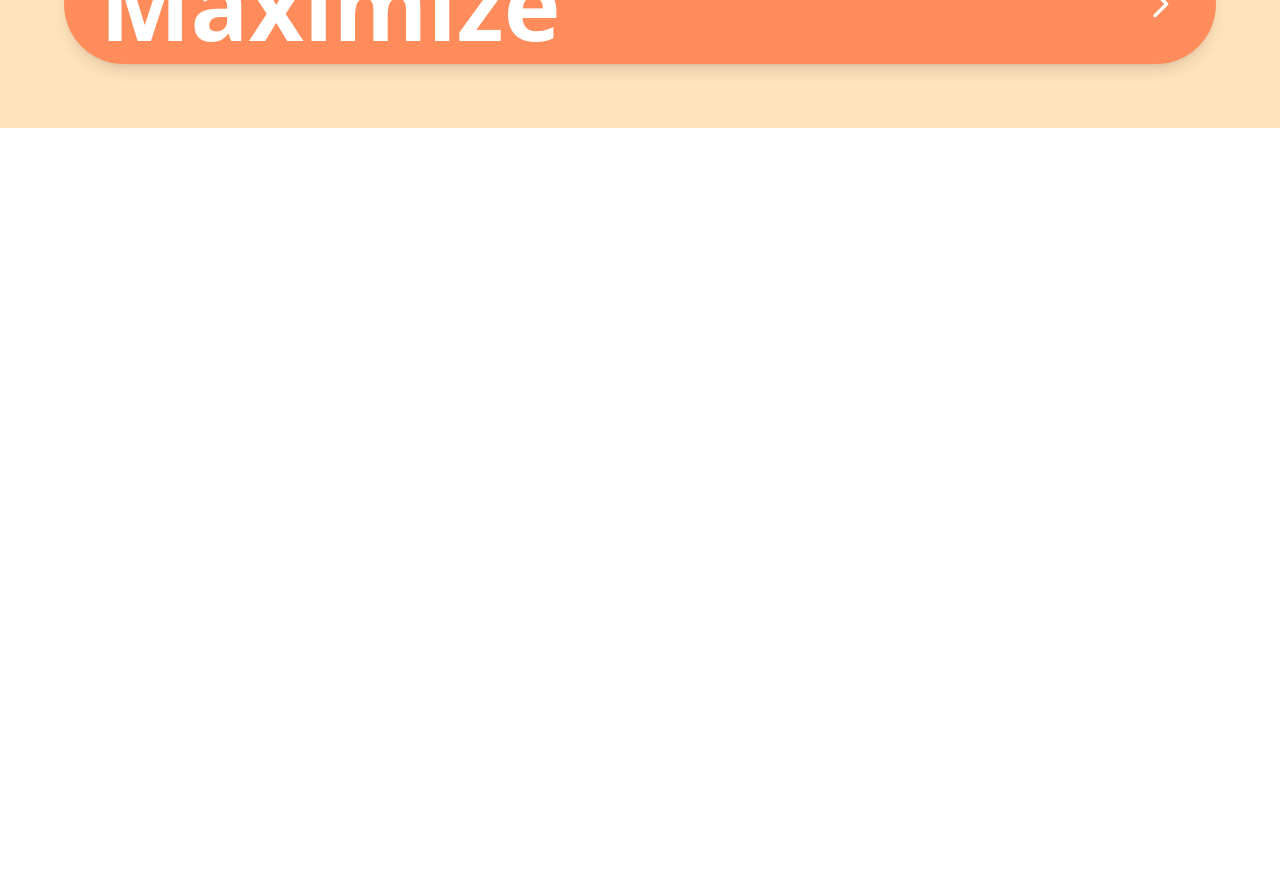
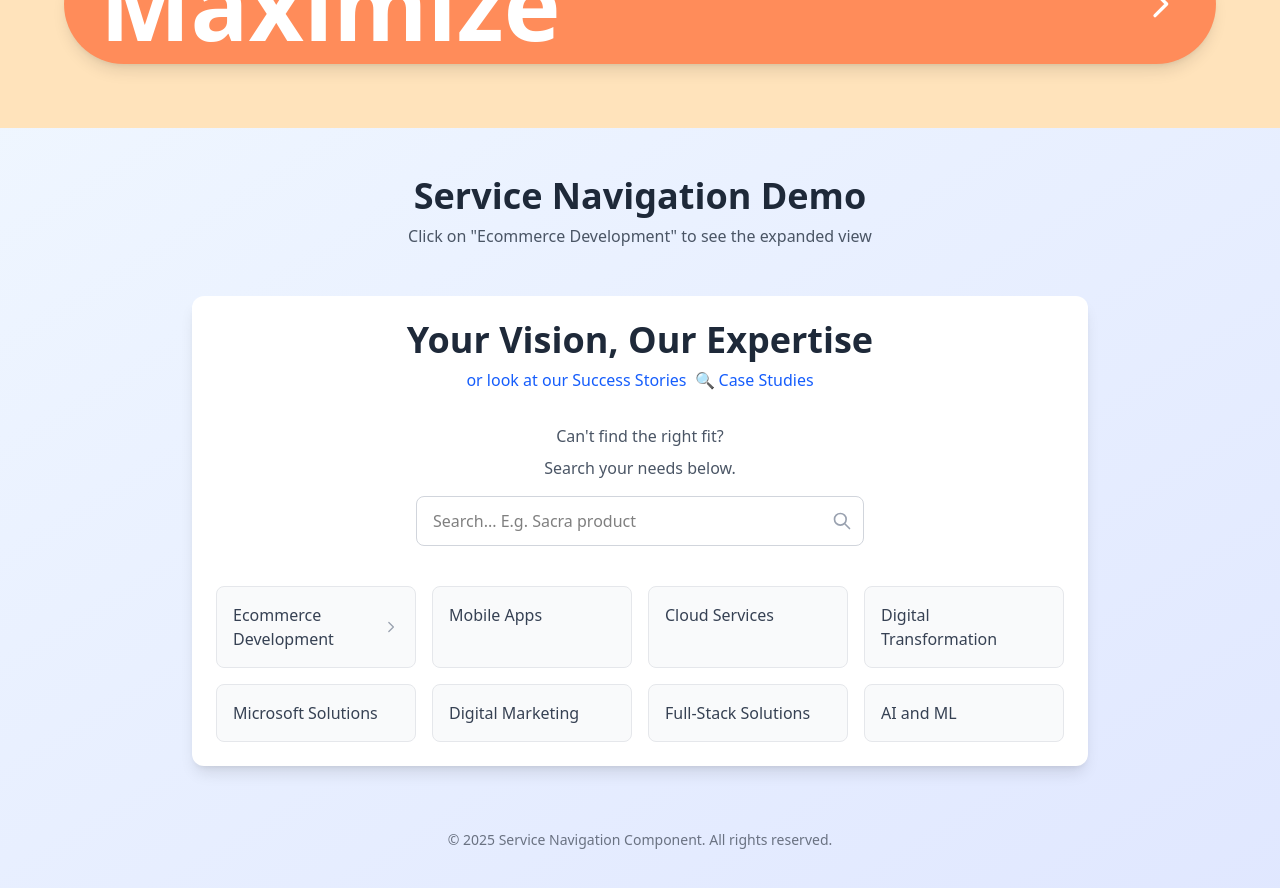
Before and after one commit to rajeev-the/SiteKaro, a React (Vite) app: page / in a window 1280 px wide. Shown: the part 1620-2508 px from the top of the page. Before the commit the page ends 1748 px from the top, so only its background shows below. Built offline with nearby package versions, Linux system fonts and the light colour scheme.

Commit message:
first commit

```diff
--- a/src/App.jsx
+++ b/src/App.jsx
@@ -5,6 +5,7 @@ import HeaderNavbar from './components/HeaderNavbar'
 import TopHeader from './components/TopHeader'
 import HeroSection from './components/HeroSection'
 import SectionHome2 from './components/SectionHome2'
+import ExpertiseSection from './components/ExpertiseSection'
 
 const App = () => {
   return (
@@ -25,6 +26,22 @@ const App = () => {
        <SectionHome2/>
       </div>
 
+        <div className="min-h-screen bg-gradient-to-br from-blue-50 to-indigo-100 py-12 px-4">
+      <div className="max-w-5xl mx-auto">
+        <header className="text-center mb-12">
+          <h1 className="text-4xl font-bold text-gray-800 mb-2">Service Navigation Demo</h1>
+          <p className="text-gray-600">Click on "Ecommerce Development" to see the expanded view</p>
+        </header>
+
+         <ExpertiseSection/>
+
+        <footer className="mt-16 text-center text-gray-500 text-sm">
+          <p>© 2025 Service Navigation Component. All rights reserved.</p>
+        </footer>
+      </div>
+    </div>
+
+
     </div>
 
   )
--- /dev/null
+++ b/src/components/ExpertiseSection.jsx
@@ -0,0 +1,190 @@
+import React,{useState} from 'react'
+
+const ExpertiseSection = () => {
+ const [expandedService, setExpandedService] = useState(null);
+  const [searchQuery, setSearchQuery] = useState('');
+
+  // Top-level services data
+  const topLevelServices = [
+    { id: 'ecommerce', name: 'Ecommerce Development' },
+    { id: 'mobile', name: 'Mobile Apps' },
+    { id: 'cloud', name: 'Cloud Services' },
+    { id: 'digital', name: 'Digital Transformation' },
+    { id: 'microsoft', name: 'Microsoft Solutions' },
+    { id: 'marketing', name: 'Digital Marketing' },
+    { id: 'fullstack', name: 'Full-Stack Solutions' },
+    { id: 'ai', name: 'AI and ML' },
+  ];
+
+  // Ecommerce subservices data
+  const ecommerceSubServices = [
+    "Adobe Commerce Development",
+    "Magento Development",
+    "Shopify Development",
+    "Adobe Experience Manager",
+    "Odoo ERP Development",
+    "BigCommerce Development",
+    "WooCommerce Development",
+    "CRM for Commerce",
+    "Adobe Analytics",
+    "Adobe Target",
+    "Mobile Commerce",
+    "Adobe Workfront",
+    "Adobe Optimizer",
+    "Adobe Commerce Cloud",
+    "Hyvä Theme Development"
+  ];
+
+  // Filter services based on search query
+  const filteredTopServices = topLevelServices.filter(service =>
+    service.name.toLowerCase().includes(searchQuery.toLowerCase())
+  );
+
+  const filteredSubServices = ecommerceSubServices.filter(service =>
+    service.toLowerCase().includes(searchQuery.toLowerCase())
+  );
+
+  const handleServiceClick = (serviceId) => {
+    if (serviceId === 'ecommerce') {
+      setExpandedService(serviceId);
+    } else {
+      // For other services, you could implement different behaviors
+      setExpandedService(null);
+      alert(`Navigating to ${serviceId} services`);
+    }
+  };
+
+  const handleBackClick = () => {
+    setExpandedService(null);
+    setSearchQuery('');
+  };
+
+  return (
+    <div className="max-w-4xl mx-auto p-6 bg-white rounded-xl shadow-lg">
+      {/* Header Section */}
+      <div className="text-center mb-8">
+        <h1 className="text-3xl md:text-4xl font-bold text-gray-800 mb-2">
+          Your Vision, Our Expertise
+        </h1>
+        <div className="flex items-center justify-center gap-2 text-blue-600 font-medium">
+          <span>or look at our Success Stories</span>
+          <button className="flex items-center gap-1 hover:underline">
+            <span>🔍</span>
+            <span>Case Studies</span>
+          </button>
+        </div>
+      </div>
+
+      {/* Search Section */}
+      <div className="mb-10 text-center">
+        <p className="text-gray-600 mb-2">Can't find the right fit?</p>
+        <p className="text-gray-600 mb-4">Search your needs below.</p>
+        <div className="relative max-w-md mx-auto">
+          <input
+            type="text"
+            placeholder="Search... E.g. Sacra product"
+            className="w-full px-4 py-3 border border-gray-300 rounded-lg focus:outline-none focus:ring-2 focus:ring-blue-500 focus:border-transparent"
+            value={searchQuery}
+            onChange={(e) => setSearchQuery(e.target.value)}
+          />
+          <div className="absolute inset-y-0 right-0 flex items-center pr-3 pointer-events-none">
+            <svg className="w-5 h-5 text-gray-400" fill="none" stroke="currentColor" viewBox="0 0 24 24">
+              <path strokeLinecap="round" strokeLinejoin="round" strokeWidth="2" d="M21 21l-6-6m2-5a7 7 0 11-14 0 7 7 0 0114 0z"></path>
+            </svg>
+          </div>
+        </div>
+      </div>
+
+      {/* Services Section */}
+      <div className="relative">
+        {/* Back button when in sub-services view */}
+        {expandedService && (
+          <button
+            onClick={handleBackClick}
+            className="flex items-center gap-2 text-blue-600 font-medium mb-4 hover:underline"
+          >
+            <svg className="w-5 h-5" fill="none" stroke="currentColor" viewBox="0 0 24 24">
+              <path strokeLinecap="round" strokeLinejoin="round" strokeWidth="2" d="M10 19l-7-7m0 0l7-7m-7 7h18"></path>
+            </svg>
+            Back to Services
+          </button>
+        )}
+
+        {/* Service Title when expanded */}
+        {expandedService === 'ecommerce' && (
+          <h2 className="text-2xl font-bold text-gray-800 mb-6">Ecommerce Development</h2>
+        )}
+
+        {/* Services Grid */}
+        <div className="grid grid-cols-1 md:grid-cols-2 lg:grid-cols-4 gap-4">
+          {expandedService === 'ecommerce' ? (
+            // Ecommerce sub-services
+            filteredSubServices.length > 0 ? (
+              filteredSubServices.map((service, index) => (
+                <div
+                  key={index}
+                  className="bg-gray-50 hover:bg-blue-50 border border-gray-200 rounded-lg p-4 transition-all duration-200 cursor-pointer hover:border-blue-300 hover:shadow-sm"
+                >
+                  <div className="font-medium text-gray-700">{service}</div>
+                </div>
+              ))
+            ) : (
+              <div className="col-span-4 text-center py-8 text-gray-500">
+                No sub-services match your search
+              </div>
+            )
+          ) : (
+            // Top-level services
+            filteredTopServices.length > 0 ? (
+              filteredTopServices.map((service) => (
+                <div
+                  key={service.id}
+                  onClick={() => handleServiceClick(service.id)}
+                  className={`bg-gray-50 hover:bg-blue-50 border border-gray-200 rounded-lg p-4 transition-all duration-200 cursor-pointer hover:border-blue-300 hover:shadow-sm ${
+                    service.id === 'ecommerce' ? 'relative group' : ''
+                  }`}
+                >
+                  <div className="font-medium text-gray-700 flex justify-between items-center">
+                    {service.name}
+                    {service.id === 'ecommerce' && (
+                      <svg className="w-5 h-5 text-gray-400 group-hover:text-blue-500" fill="none" stroke="currentColor" viewBox="0 0 24 24">
+                        <path strokeLinecap="round" strokeLinejoin="round" strokeWidth="2" d="M9 5l7 7-7 7"></path>
+                      </svg>
+                    )}
+                  </div>
+                </div>
+              ))
+            ) : (
+              <div className="col-span-4 text-center py-8 text-gray-500">
+                No services match your search
+              </div>
+            )
+          )}
+        </div>
+
+        {/* Additional services when in expanded view */}
+        {expandedService === 'ecommerce' && (
+          <div className="mt-10">
+            <h3 className="text-xl font-semibold text-gray-700 mb-4">Other Services</h3>
+            <div className="grid grid-cols-1 md:grid-cols-3 gap-4">
+              {topLevelServices
+                .filter(service => service.id !== 'ecommerce')
+                .slice(0, 3) // Show only 3 other services
+                .map((service) => (
+                  <div
+                    key={service.id}
+                    onClick={() => handleServiceClick(service.id)}
+                    className="bg-gray-50 hover:bg-blue-50 border border-gray-200 rounded-lg p-4 transition-all duration-200 cursor-pointer hover:border-blue-300 hover:shadow-sm"
+                  >
+                    <div className="font-medium text-gray-700">{service.name}</div>
+                  </div>
+                ))}
+            </div>
+          </div>
+        )}
+      </div>
+    </div>
+  );
+};
+
+export default ExpertiseSection
```
